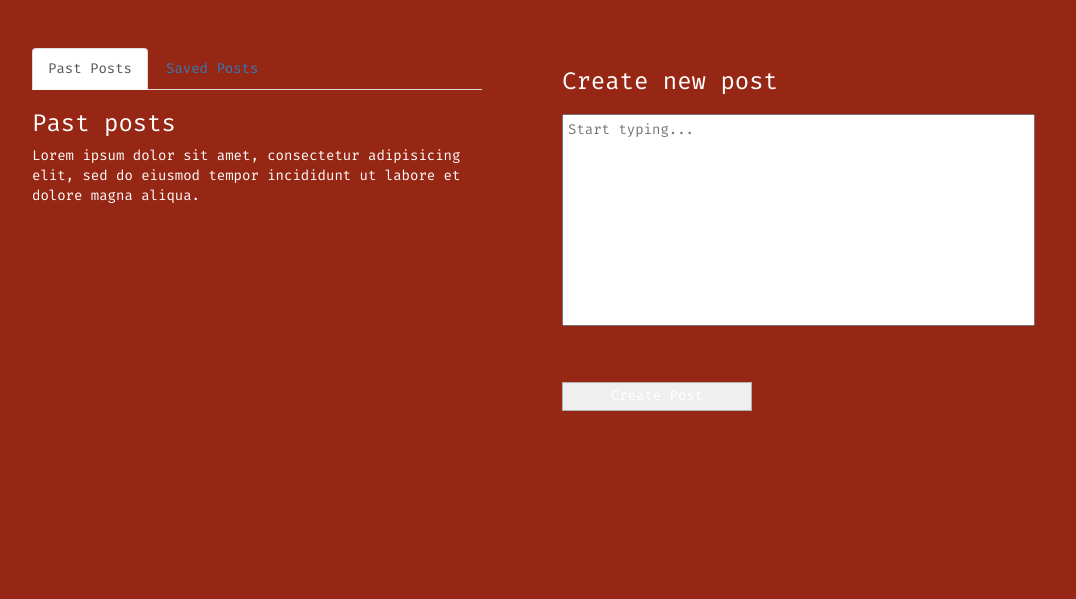
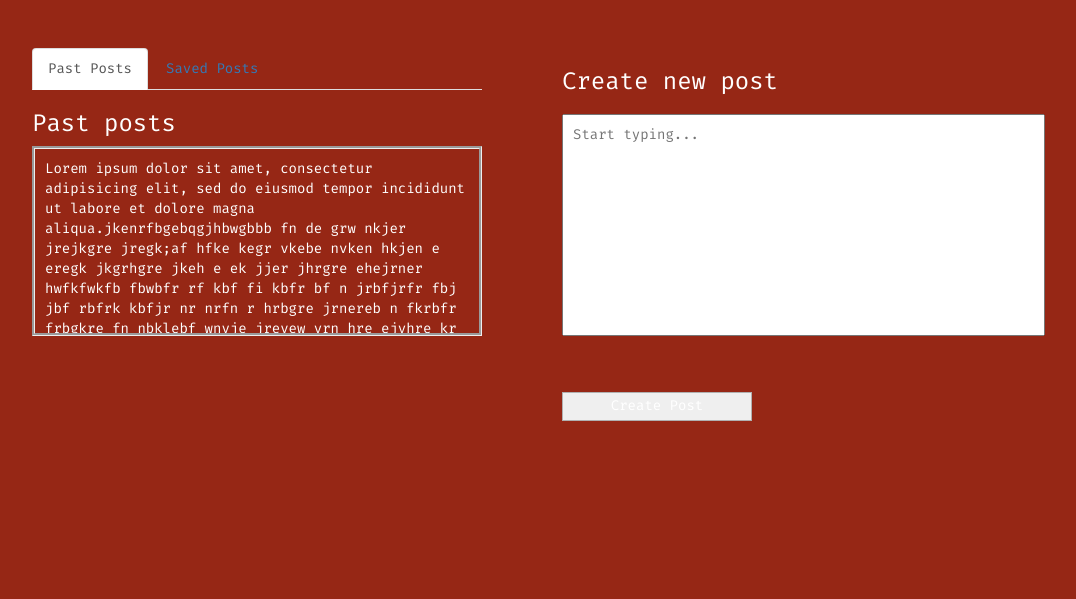
Before and after one commit to kesamercy/wandikaApp, a PHP site: page /profile.html in a window 1280 px wide. Shown: the part 402-1001 px from the top of the page, without its empty margins (118-1194 px from the left). Run offline with PHP 8.4, Linux system fonts and the light colour scheme; some libraries are stand-ins or nearby versions; some web fonts are replaced.

Commit message:
scroll feature added

```diff
--- a/css/style.css
+++ b/css/style.css
@@ -263,14 +263,6 @@ body {
     text-transform: uppercase;
 }
 
-
-.profilePage_userDetails p {
-    font-size: 15px;
-    margin-left: 190px;
-    position: relative;
-    top: 150px;
-}
-
 .profilePage_clock {
     width: 190px;
     height: 200px;
@@ -279,26 +271,24 @@ body {
     left: 530px;
 }
 
-.profilePage_pastContent {
-    background-color: var(--glossWhite);
-    color: var(--matteBlack);
-    height: 370px;
-    width: 550px;
-    position: relative;
-    bottom: 420px;
-    margin-left: 180px;
+#past-posts-id {
+  width: 450px;
+  height: 190px;
+  overflow-y: scroll;
+  padding-top: 5px;
+  border-style: groove;
+  padding: 10px;
 }
 
-.profilePage_createContent {
-    background-color: var(--glossWhite);
-    color: var(--matteBlack);
-    height: 370px;
-    width: 530px;
-    position: relative;
-    bottom: 790px;
-    margin-right: 250px;
-    float: right;
+#saved-posts-id {
+  width: 450px;
+  height: 190px;
+  overflow-y: scroll;
+  padding-top: 5px;
+  border-style: groove;
+  padding: 10px;
 }
+
 
 .profilePage_archivedPosts li {
     display: inline;
@@ -344,7 +334,7 @@ body {
 .post-form textarea{
   color: black;
   resize: none;
-  padding: 5px;
+  padding: 10px;
   box-sizing: border-box;
 }
 
--- a/profile.html
+++ b/profile.html
@@ -57,11 +57,15 @@
           <div class="tab-content">
             <div id="past-posts" class="tab-pane fade in active">
                 <h3>Past posts</h3>
-                <p>Lorem ipsum dolor sit amet, consectetur adipisicing elit, sed do eiusmod tempor incididunt ut labore et dolore magna aliqua.</p>
+                <div id="past-posts-id">
+                    <p>Lorem ipsum dolor sit amet, consectetur adipisicing elit, sed do eiusmod tempor incididunt ut labore et dolore magna aliqua.jkenrfbgebqgjhbwgbbb fn de grw nkjer jrejkgre jregk;af hfke kegr vkebe nvken hkjen e eregk jkgrhgre jkeh e ek jjer jhrgre ehejrner hwfkfwkfb fbwbfr rf kbf fi kbfr bf n jrbfjrfr fbj jbf rbfrk kbfjr nr nrfn r hrbgre jrnereb n fkrbfr frbgkre fn nbklebf wnvje jrevew vrn hre ejvhre kr krv e</p>
+                </div>
             </div>
             <div id="saved-posts" class="tab-pane fade">
                 <h3>Saved Posts</h3>
-                <p>Ut enim ad minim veniam, quis nostrud exercitation ullamco laboris nisi ut aliquip ex ea commodo consequat.</p>
+                <div id="saved-posts-id">
+                    <p>Ut enim ad minim veniam, quis nostrud exercitation ullamco laboris nisi ut aliquip ex ea commodo consequat. labore et dolore magna aliqua.jkenrfbgebqgjhbwgbbb fn de grw nkjer jrejkgre jregk;af hfke kegr vkebe nvken hkjen e eregk jkgrhgre jkeh e ek jjer jhrgre ehejrner hwfkfwkfb fbwbfr rf kbf fi kbfr bf n jrbfjrfr fbj jbf rbfrk kbfjr nr nrfn r hrbgre jrnereb n fkrbfr frbgkre fn nbklebf wnvje jrevew vrn hre ejvhre kr krv e</p>
+              </div>
             </div>
           </div>
         </div>
```
